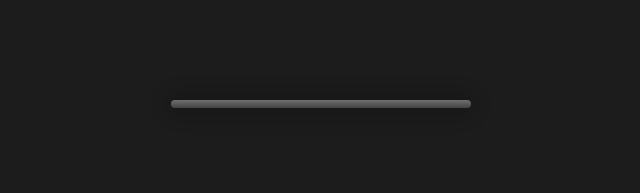
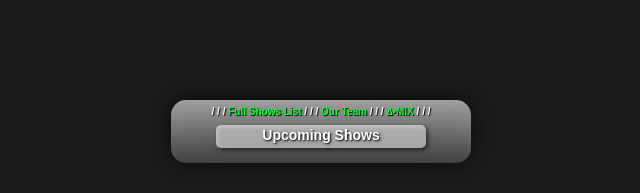
Before and after one commit to deltaryz/pvfm, a plain HTML site: page index.html in a window 1280 px wide. Both pictures are taken after a click on the button "Schedule". Shown: the top 193 px of the page, without its empty margins (319-959 px from the left). Drawn offline with Linux system fonts and the light colour scheme; no server answers.

Commit message:
Improve schedule modal, add links

```diff
--- a/app.js
+++ b/app.js
@@ -457,6 +457,17 @@ scheduleButton.onclick = function () {
   var modalElement = document.createElement('div');
   modalElement.id = "scheduleModal"
 
+  let modalTitle = document.createElement('div')
+  modalTitle.id = "modalTitle";
+  modalTitle.innerHTML = "Upcoming Shows";
+
+  let modalSubtitle = document.createElement('div');
+  modalSubtitle.id = "modalSubtitle";
+  modalSubtitle.innerHTML = "/ / / <a href='https://ponyvillefm.com/shows'>Full Shows List</a> / / / <a href='https://ponyvillefm.com/team'>Our Team</a> / / / <a href='https://mixes.deltaryz.com'>∆•MIX</a> / / /";
+
+  modalElement.appendChild(modalSubtitle);
+  modalElement.appendChild(modalTitle);
+
   // TODO: Unify this with calculateTimeUntilEvent() somehow?
 
   let currentEventIndex = 1;
@@ -527,8 +538,8 @@ scheduleButton.onclick = function () {
     if (timeDiffMs > 0) {
       // Event has not started
 
-      // cap at 5 events displayed
-      if (currentEventIndex <= 5) modalElement.appendChild(eventContainerDiv);
+      // cap events displayed
+      if (currentEventIndex <= 4) modalElement.appendChild(eventContainerDiv);
 
     } else {
       if (timeEndDiffMs > 0) {
--- a/styles.css
+++ b/styles.css
@@ -80,6 +80,7 @@ a {
 
 #scheduleModal .eventName {
   background-image: linear-gradient(rgb(43, 213, 255), rgb(255, 63, 169));
+  filter: drop-shadow(2px 2px 3px rgba(0, 0, 0, 0.7));
   color: white;
   text-shadow: 1px 1px 1px black;
   border-radius: 10px;
@@ -110,20 +111,17 @@ a {
 }
 
 #scheduleModal .timeUntilEvent {
-  margin-top: 5px;
-  margin-bottom: 10px;
+  margin-top: 8px;
+  margin-bottom: 18px;
   background-color: black;
   border-radius: 50px;
   width: 220px;
   margin-left: auto;
   margin-right: auto;
-}
-
-#scheduleModal .timeUntilEvent {
   color: white;
   background-image: linear-gradient(rgb(65, 65, 65), rgb(15, 15, 15));
   text-shadow: 2px 2px 2px black;
-  filter: drop-shadow(1px 1px 2px black);
+  filter: drop-shadow(2px 2px 2px rgba(0, 0, 0, 0.6));
   padding-top: 2px;
   padding-bottom: 2px;
 }
@@ -148,13 +146,35 @@ a {
   /* margin-top: 15px; */
   /* background-color: rgba(255, 255, 255, 0.4); */
 
-  background-image: linear-gradient(rgba(197, 197, 197, 0.5), rgba(85, 85, 85, 0.7));
+  background-image: linear-gradient(rgba(197, 197, 197, 0.8), rgba(85, 85, 85, 0.7));
 
   filter: drop-shadow(0px 0px 12px black);
   border-radius: 15px;
 
   padding-top: 5px;
   padding-bottom: 3px;
+}
+
+#modalTitle {
+  background-color: rgba(255, 255, 255, 0.6);
+  filter: drop-shadow(2px 2px 2px black);
+  font-weight: bold;
+  text-shadow: 1px 1px 2px black;
+  width: 70%;
+  margin: auto;
+  margin-top: 2px;
+  margin-bottom: 12px;
+  padding-bottom: 3px;
+  border-radius: 5px;
+}
+
+#modalSubtitle {
+  /* color: #e5beff; */
+  text-decoration: none;
+  font-weight: bold;
+  font-size: 10px;
+  text-shadow: 1px 1px 1px black;
+  padding-bottom: 4px;
 }
 
 /* This elaborate fuckery keeps it centered */
```
